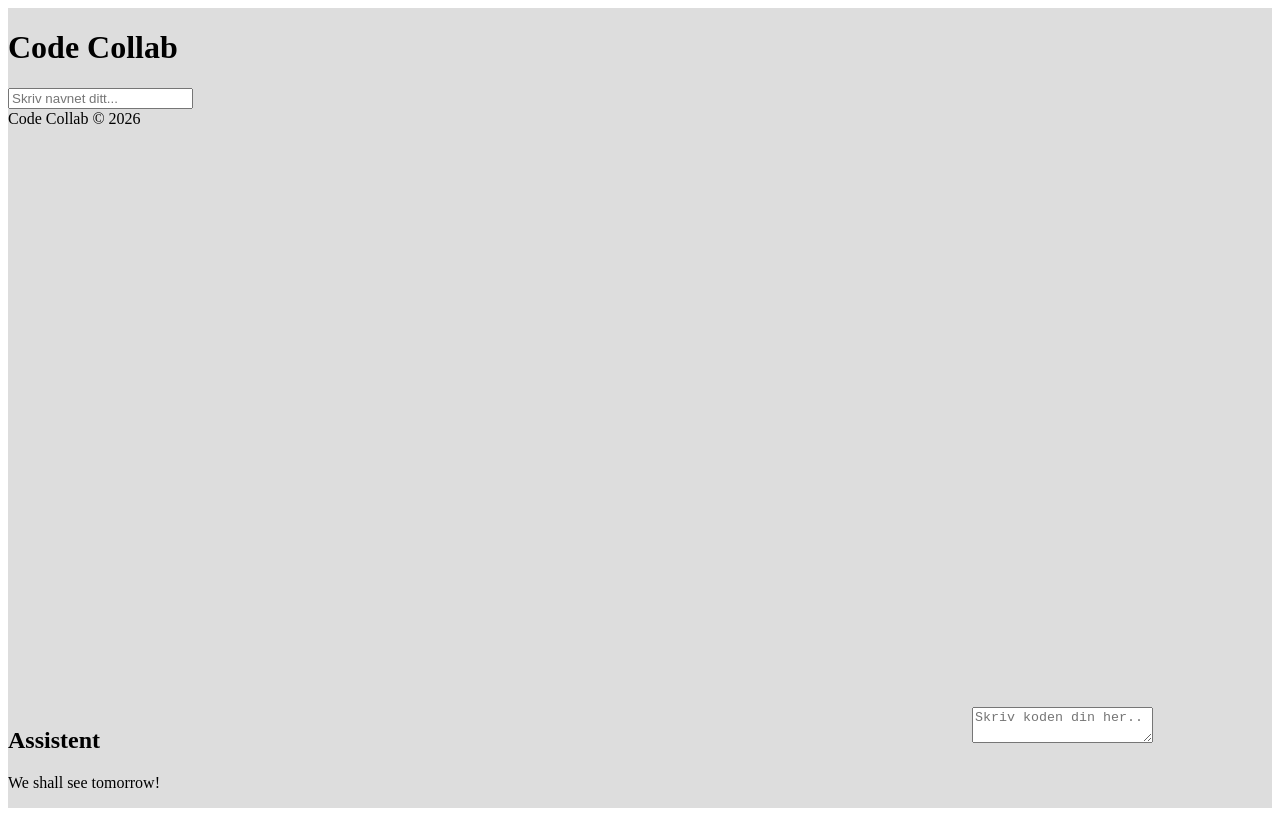
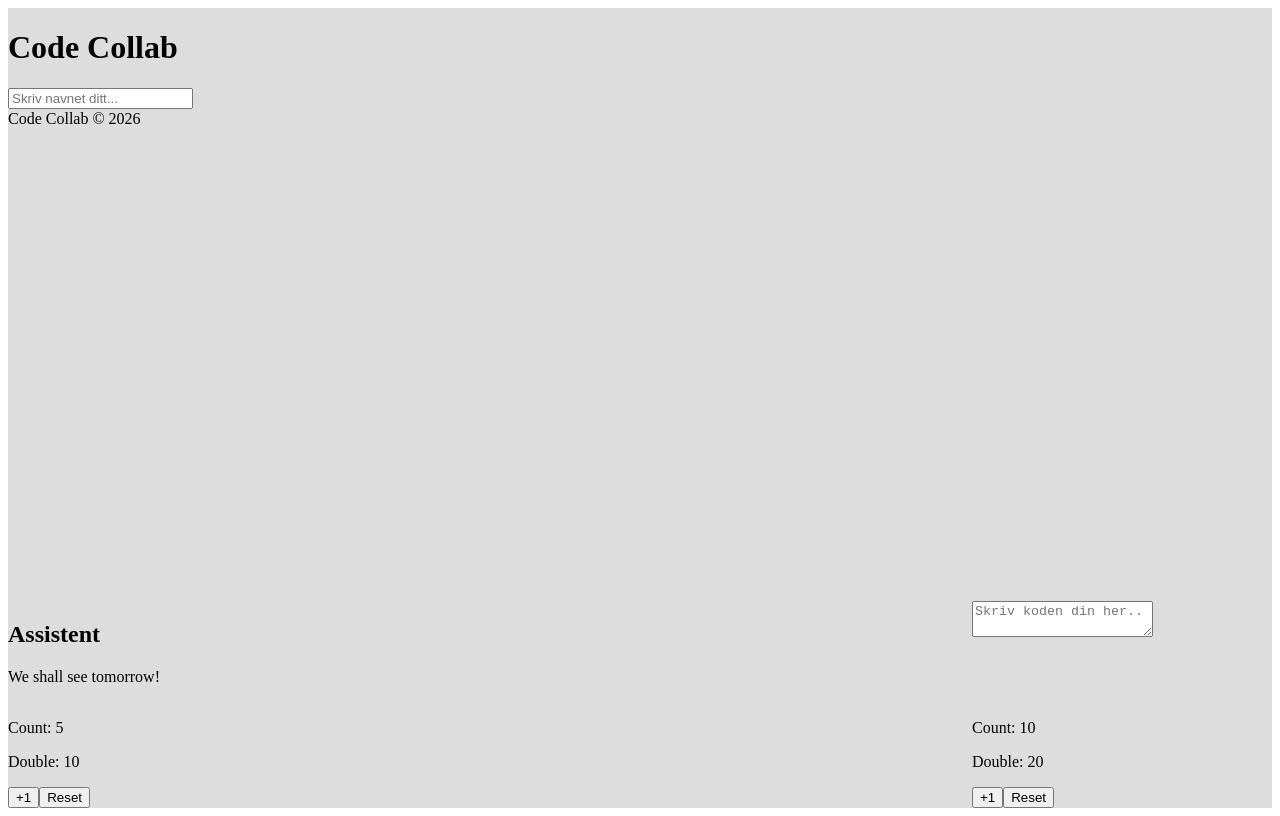
Before and after one commit to sohaila90/code-collab, a Vue app: page / in a window 1280 px wide. Built offline with nearby package versions, Linux system fonts and the light colour scheme.

Commit message:
ClickCounter portet fra modul 2

```diff
--- a/src/App.vue
+++ b/src/App.vue
@@ -4,6 +4,7 @@ import AppHeader from "./AppHeader.vue";
 import AppFooter from "./AppFooter.vue";
 import AssistantPanel from "./AssistantPanel.vue";
 import TextEditor from "./TextEditor.vue";
+import ClickCounter from "./ClickCounter.vue";
 
 const userName = ref("");
 </script>
@@ -14,6 +15,8 @@ const userName = ref("");
     <AppFooter appName="Code Collab" :year="2026" class="app-footer" />
     <AssistantPanel class="app-assistant" />
     <TextEditor class="app-editor" />
+    <ClickCounter :initial="5" @inc="(n) => console.log(`teller: ${n}`)" />
+    <ClickCounter :initial="10" />
   </div>
 </template>
 
--- /dev/null
+++ b/src/ClickCounter.vue
@@ -0,0 +1,28 @@
+<script setup lang="ts">
+import { ref, computed } from "vue";
+
+const props = defineProps<{ initial?: number }>();
+const emit = defineEmits<{ inc: [value: number]; reset: [] }>();
+
+const count = ref(props.initial ?? 0);
+const doubled = computed(() => count.value * 2);
+
+function increment(): void {
+  count.value++;
+  emit("inc", count.value);
+}
+
+function reset(): void {
+  count.value = props.initial ?? 0;
+  emit("reset");
+}
+</script>
+
+<template>
+  <div>
+    <p>Count: {{ count }}</p>
+    <p>Double: {{ doubled }}</p>
+    <button @click="increment">+1</button>
+    <button @click="reset">Reset</button>
+  </div>
+</template>
```
